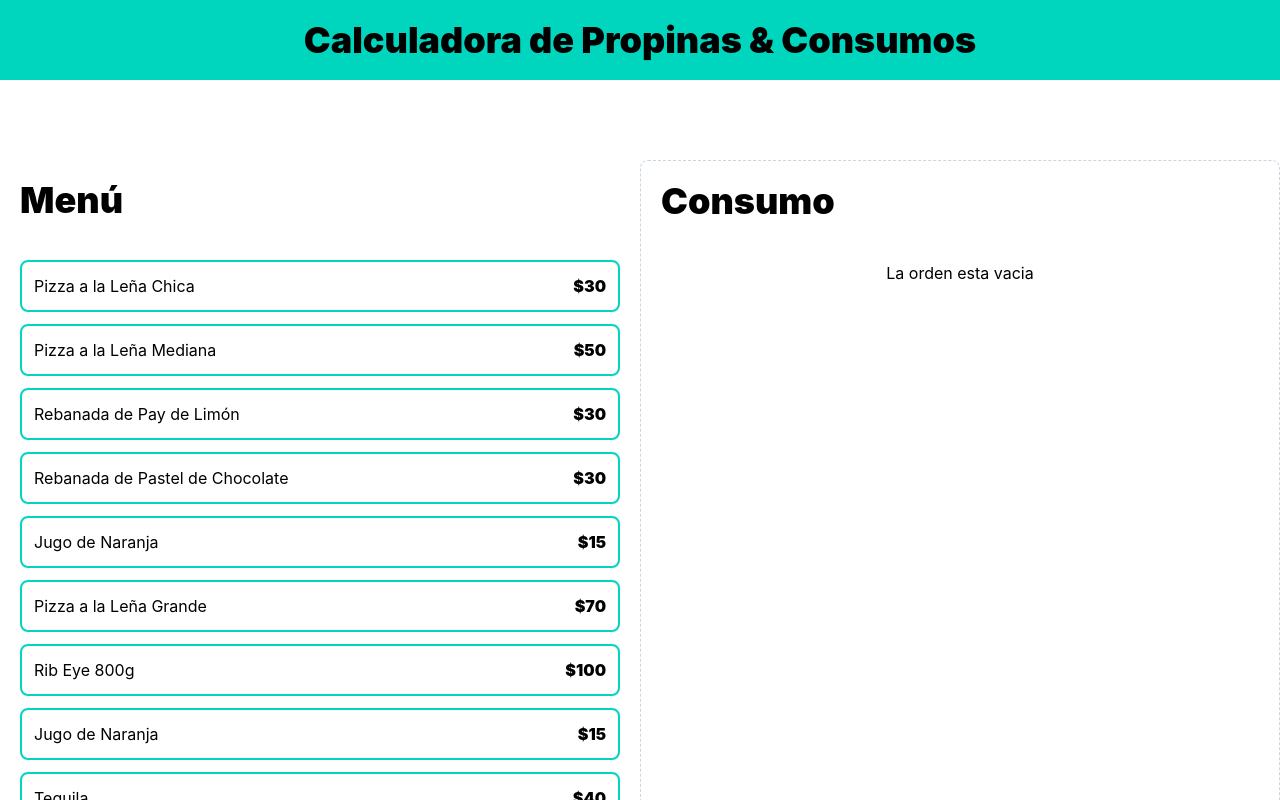
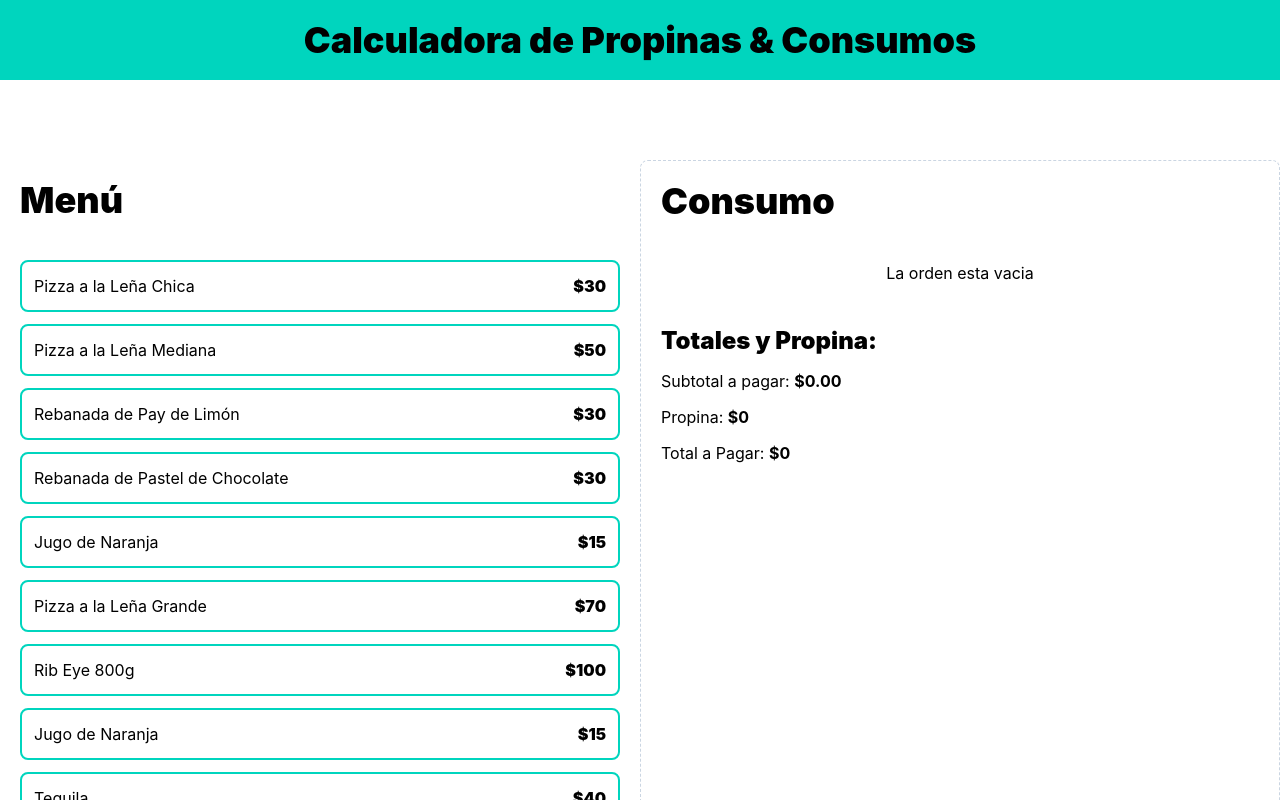
Before and after one commit to FlorBauducco/calculadora, a React (Vite) app: page / in a window 1280 px wide. Shown: the top 800 px of the page. Built offline with nearby package versions, Linux system fonts and the light colour scheme.

Commit message:
logic for calculating consumption+ add new components

```diff
--- a/src/App.tsx
+++ b/src/App.tsx
@@ -1,5 +1,6 @@
 import MenuItem from "./components/MenuItem";
 import OrderContets from "./components/OrderContets";
+import OrderTotal from "./components/OrderTotal";
 import { menuItems } from "./data/db";
 import useOrder from "./hook/useOrder";
 
@@ -26,6 +27,7 @@ function App() {
 
         <div className="border border-dashed border-slate-300 rounded-lg space-y-10">
           <OrderContets order={order} removeItem={removeItem} />
+          <OrderTotal order={order} />
         </div>
       </main>
     </>
--- a/src/components/OrderContets.tsx
+++ b/src/components/OrderContets.tsx
@@ -36,7 +36,7 @@ export default function OrderContets({
               </div>
 
               <button
-                className="bg-red-500 h-8 w-8 rounded-full text-white font-black"
+                className="bg-red-500 h-8 w-8 rounded-full text-white font-black cursor-pointer"
                 onClick={() => removeItem(item.id)}
               >
                 X
--- /dev/null
+++ b/src/components/OrderTotal.tsx
@@ -0,0 +1,38 @@
+import { useMemo } from "react";
+import type { OrderItem } from "../types";
+import { formatCurrency } from "../helpers";
+
+type OrderTotalsProps = {
+  order: OrderItem[];
+};
+
+export default function OrderTotal({ order }: OrderTotalsProps) {
+  const subtotalAmount = useMemo(
+    () => order.reduce((total, item) => total + item.quantity * item.price, 0),
+    [order],
+  );
+
+  return (
+    <>
+      <div className="space-y-3 px-5">
+        <h2 className="font-black text-2xl">Totales y Propina:</h2>
+        <p>
+          Subtotal a pagar: {""}
+          <span className="font-bold">{formatCurrency(subtotalAmount)}</span>
+        </p>
+
+        <p>
+          Propina: {""}
+          <span className="font-bold">$0</span>
+        </p>
+
+        <p>
+          Total a Pagar: {""}
+          <span className="font-bold">$0</span>
+        </p>
+      </div>
+
+      <button></button>
+    </>
+  );
+}
```
